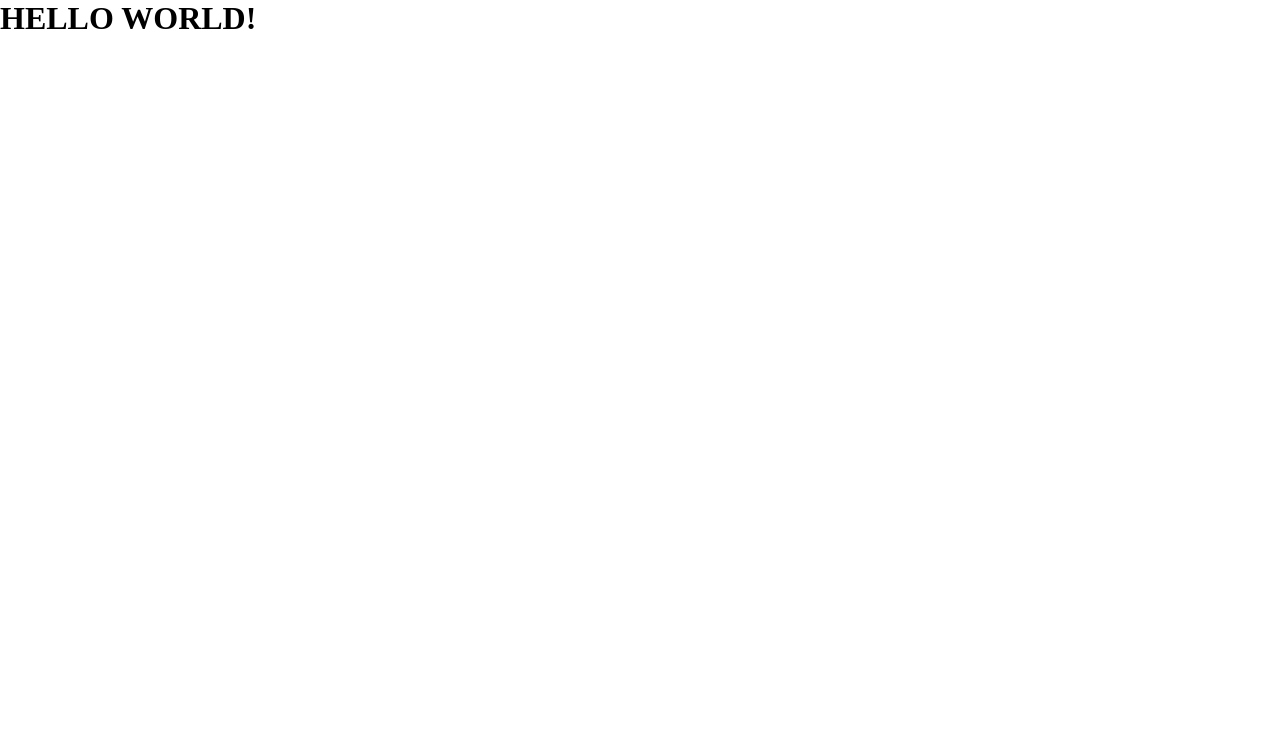
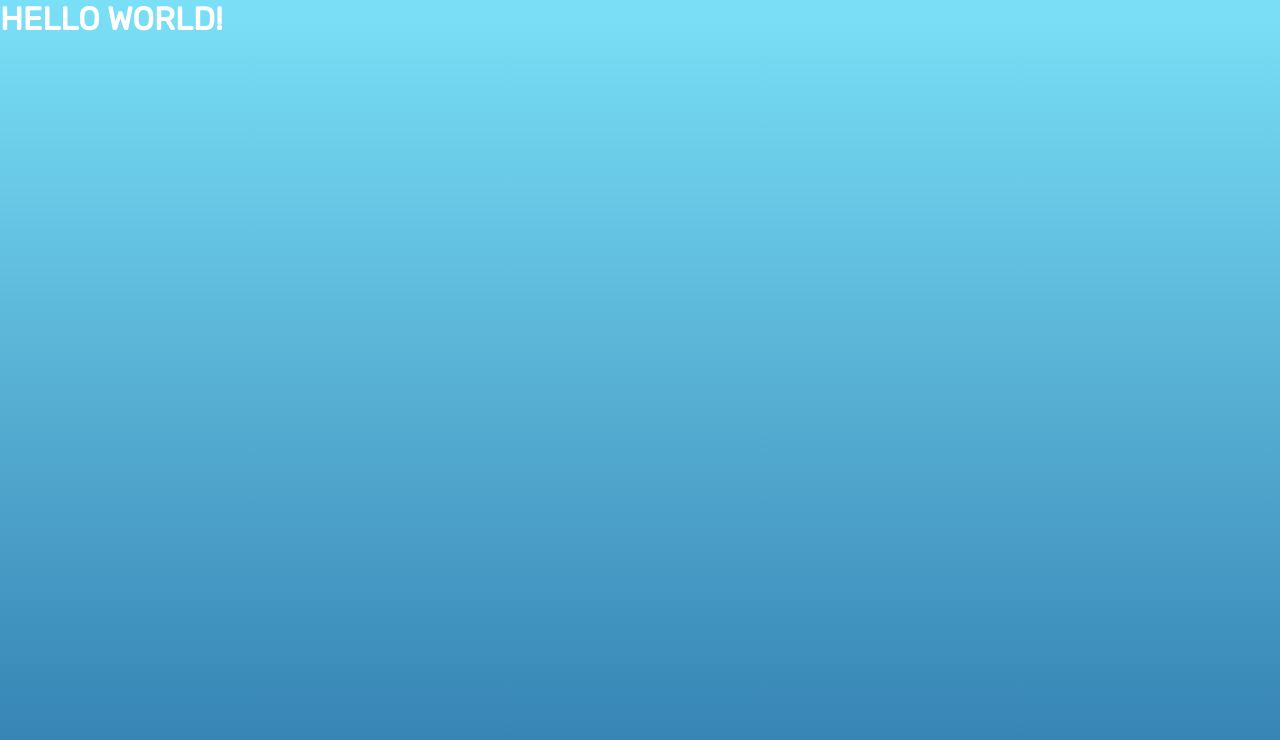
Before and after one commit to Just-Hosam/timer, an Angular app: page / in a window 1280 px wide. Shown: the top 740 px of the page. Built offline with nearby package versions, Linux system fonts and the light colour scheme.

Commit message:
Initial styles setup Font Variables Background

```diff
--- a/src/index.html
+++ b/src/index.html
@@ -1,11 +1,15 @@
-<!doctype html>
+<!DOCTYPE html>
 <html lang="en">
   <head>
-  <meta charset="utf-8">
+    <meta charset="utf-8" />
     <title>Timer</title>
-  <base href="/">
-  <meta name="viewport" content="width=device-width, initial-scale=1">
-  <link rel="icon" type="image/x-icon" href="favicon.ico">
+    <base href="/" />
+    <meta name="viewport" content="width=device-width, initial-scale=1" />
+    <link rel="icon" type="image/x-icon" href="favicon.ico" />
+    <link
+      href="https://fonts.googleapis.com/css2?family=Rubik&display=swap"
+      rel="stylesheet"
+    />
   </head>
   <body>
     <app-root></app-root>
--- a/src/styles.scss
+++ b/src/styles.scss
@@ -1,5 +1,23 @@
-/* You can add global styles to this file, and also import other style files */
 * {
   margin: 0;
   padding: 0;
 }
+
+:root {
+  --card-color: #fff;
+  --text-color: rgb(59, 59, 59);
+  --text-color-alt: rgba(65, 65, 65, 0.932);
+  --text-color-button: #fff;
+  --text-color-icon: rgba(114, 114, 114, 0.932);
+  --accent-color: #317daf;
+  --accent-color-alt: #7ae0f7;
+  --bg-top: #7ae0f7;
+  --bg-bottom: #317daf;
+}
+
+body {
+  background-image: linear-gradient(var(--bg-top), var(--bg-bottom));
+  font-family: "Rubik", sans-serif;
+  color: white;
+  min-height: 100vh;
+}
```
Lines whose indentation alone changed are shown as unchanged.
